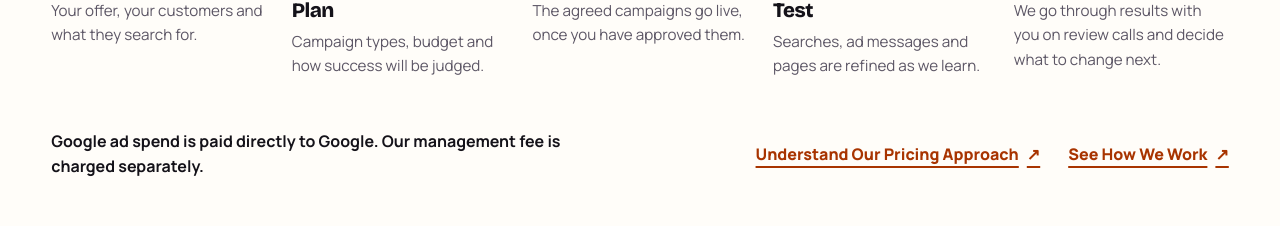
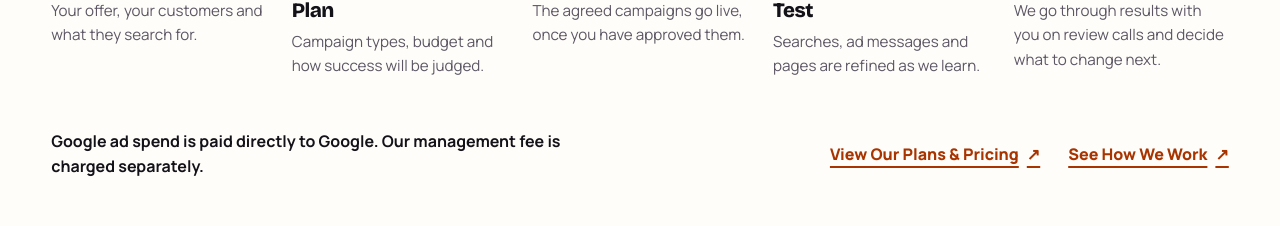
Before and after one commit to digibilityai/MappedSkills, a Next.js app: page /google-ads in a window 1280 px wide. Shown: the part 6360-6586 px from the top of the page. Built offline with nearby package versions, Linux system fonts and the light colour scheme; no server answers.

Commit message:
fix(pricing): relabel the pricing link on Google Ads and Meta Ads pages
Co-Authored-By: Claude Sonnet 5.5 <noreply@anthropic.com>

```diff
--- a/components/google-ads-r4/content.ts
+++ b/components/google-ads-r4/content.ts
@@ -125,5 +125,5 @@ export const PROCESS = {
   ],
   link: { href: '/how-it-works', label: 'See How We Work' },
   cost: 'Google ad spend is paid directly to Google. Our management fee is charged separately.',
-  costLink: { href: '/pricing', label: 'Understand Our Pricing Approach' },
+  costLink: { href: '/pricing', label: 'View Our Plans & Pricing' },
 } as const;
--- a/components/meta-ads-r1/content.ts
+++ b/components/meta-ads-r1/content.ts
@@ -150,7 +150,7 @@ export const PROCESS = {
   ],
   link: { href: '/how-it-works', label: 'See How We Work' },
   cost: 'Meta ad spend is paid directly to Meta. Our management fee is charged separately.',
-  costLink: { href: '/pricing', label: 'Understand Our Pricing Approach' },
+  costLink: { href: '/pricing', label: 'View Our Plans & Pricing' },
 } as const;
 
 export const FAQS = [
```
